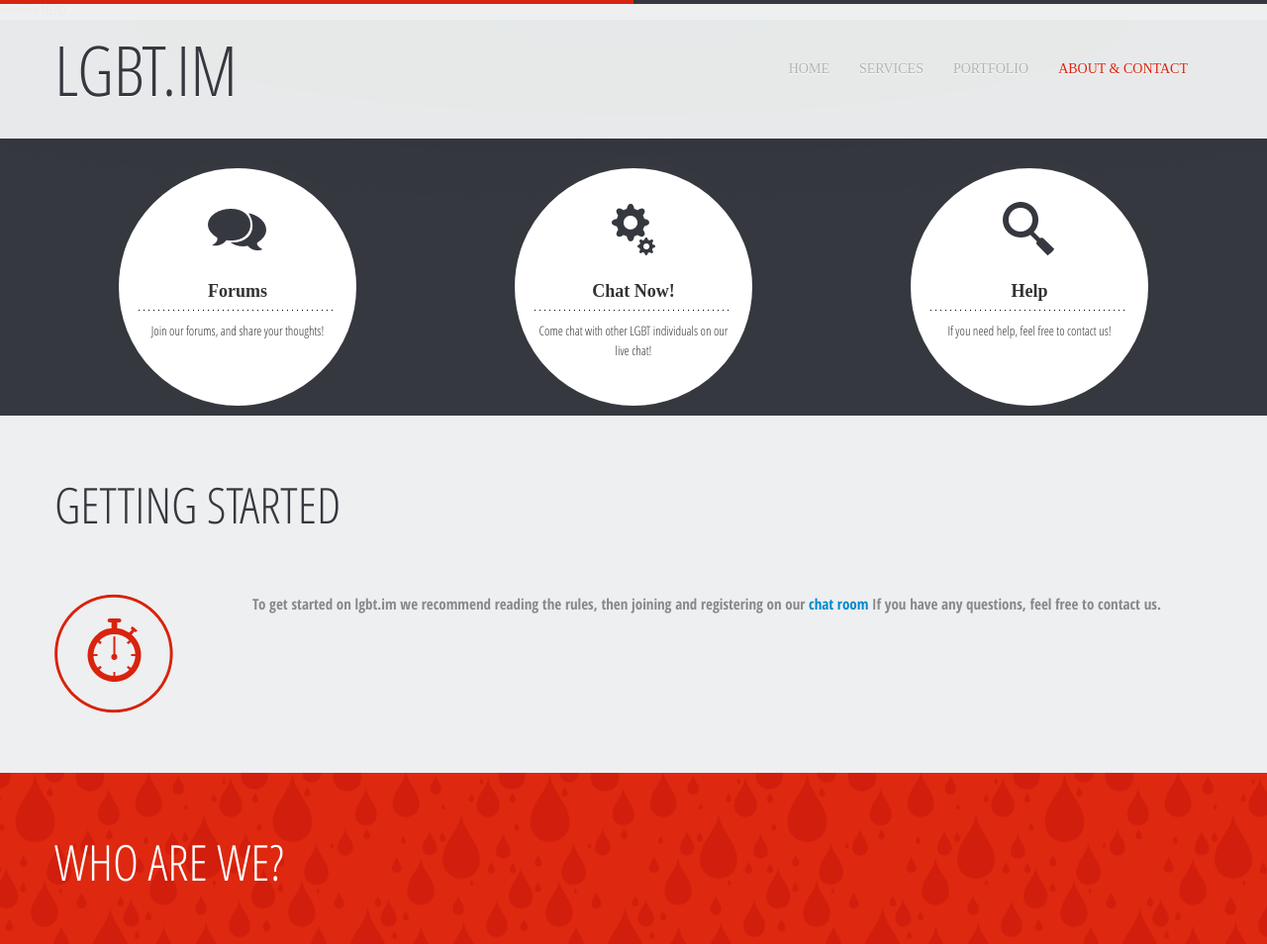
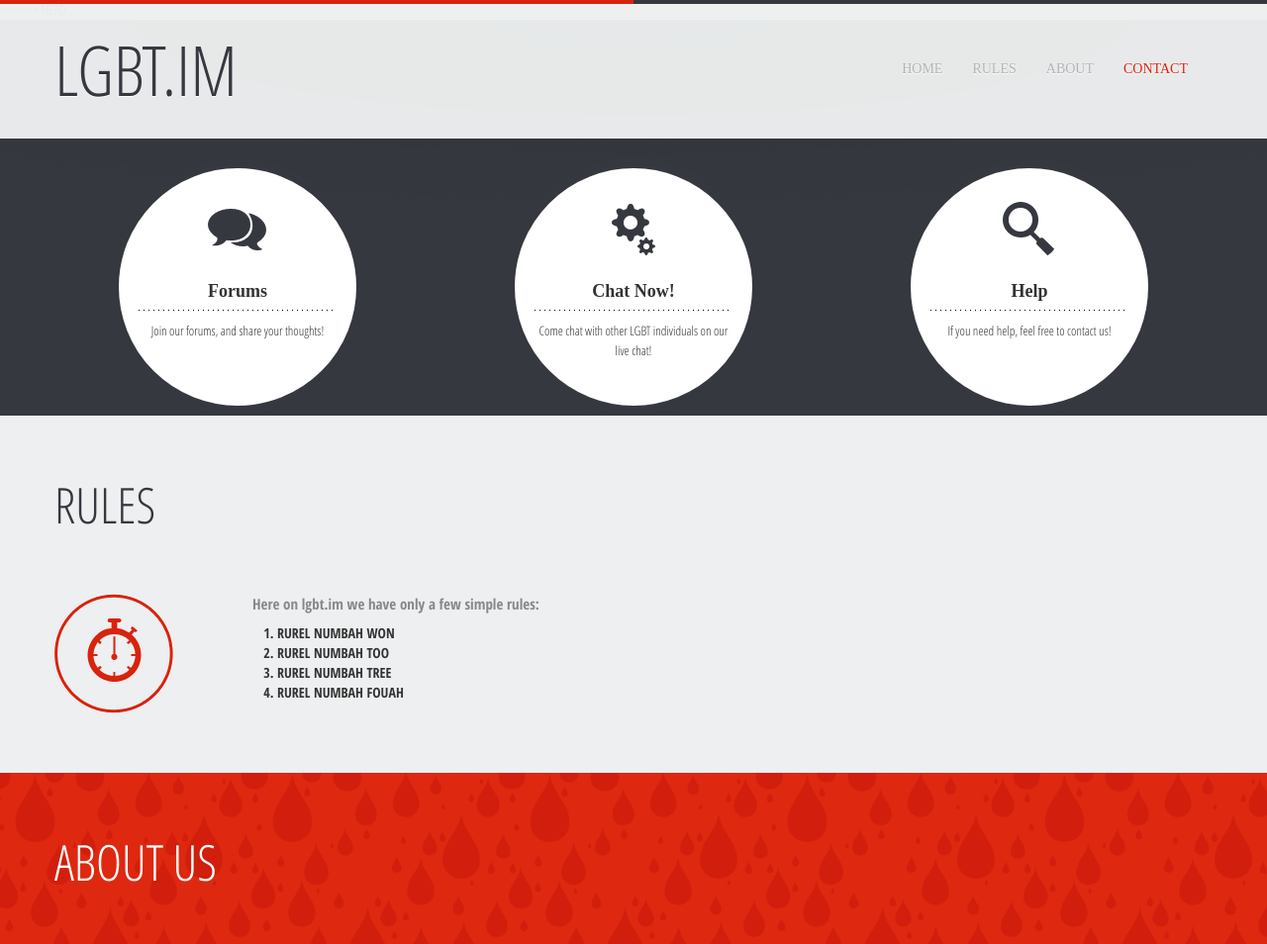
Before and after one commit to lgbtIM/lgbt.im, a plain HTML site: page index.html in a window 1280 px wide. Shown: the top 954 px of the page at 99% size. Drawn offline with nearby package versions, Linux system fonts and the light colour scheme; a web font is replaced by a local one.

Commit message:
Corrected Nav, added placeholder content
Changed Nav Headers to Correct names, added placeholders for rules.

```diff
--- a/index.html
+++ b/index.html
@@ -27,9 +27,9 @@
           <a id="brand" class="brand" href="#home">lgbt.IM</a>
           <ul class="nav">
             <li class="active"><a href="#home">Home</a></li>
-            <li><a href="#services">Services</a></li>
-            <li><a href="#portfolio">Portfolio</a></li>
-            <li><a href="#contact">About & Contact</a></li>
+            <li><a href="#services">Rules</a></li>
+            <li><a href="#portfolio">About</a></li>
+            <li><a href="#contact">Contact</a></li>
           </ul>
         </div>
       </div>
@@ -73,7 +73,7 @@
       <div class="container">
         <div class="row head">
           <div class="span12">
-            <h1>Getting Started</h1>
+            <h1>Rules</h1>
           </div>
         </div>
         <div class="row">
@@ -81,7 +81,13 @@
             <img src="assets/img/clock.png" alt="">
           </div>
           <div class="span10">
-            <p><strong>To get started on lgbt.im we recommend reading the rules, then joining and registering on our <a href="http://chat.lgbt.im">chat room</a> If you have any questions, feel free to contact us.</p>
+            <p><strong>Here on lgbt.im we have only a few simple rules:</p>
+            	<ol>
+                	<li>RUREL NUMBAH WON</li>
+                    <li>RUREL NUMBAH TOO</li>
+                    <li>RUREL NUMBAH TREE</li>
+                    <li>RUREL NUMBAH FOUAH</li>
+              	</ol>
           </div>
         </div>
       </div>
@@ -92,7 +98,7 @@
       <div class="container">
         <div class="row head">
           <div class="span12">
-            <h1>Who are we?</h1>
+            <h1>About us</h1>
           </div>
         </div>
         <div class="row">
```
